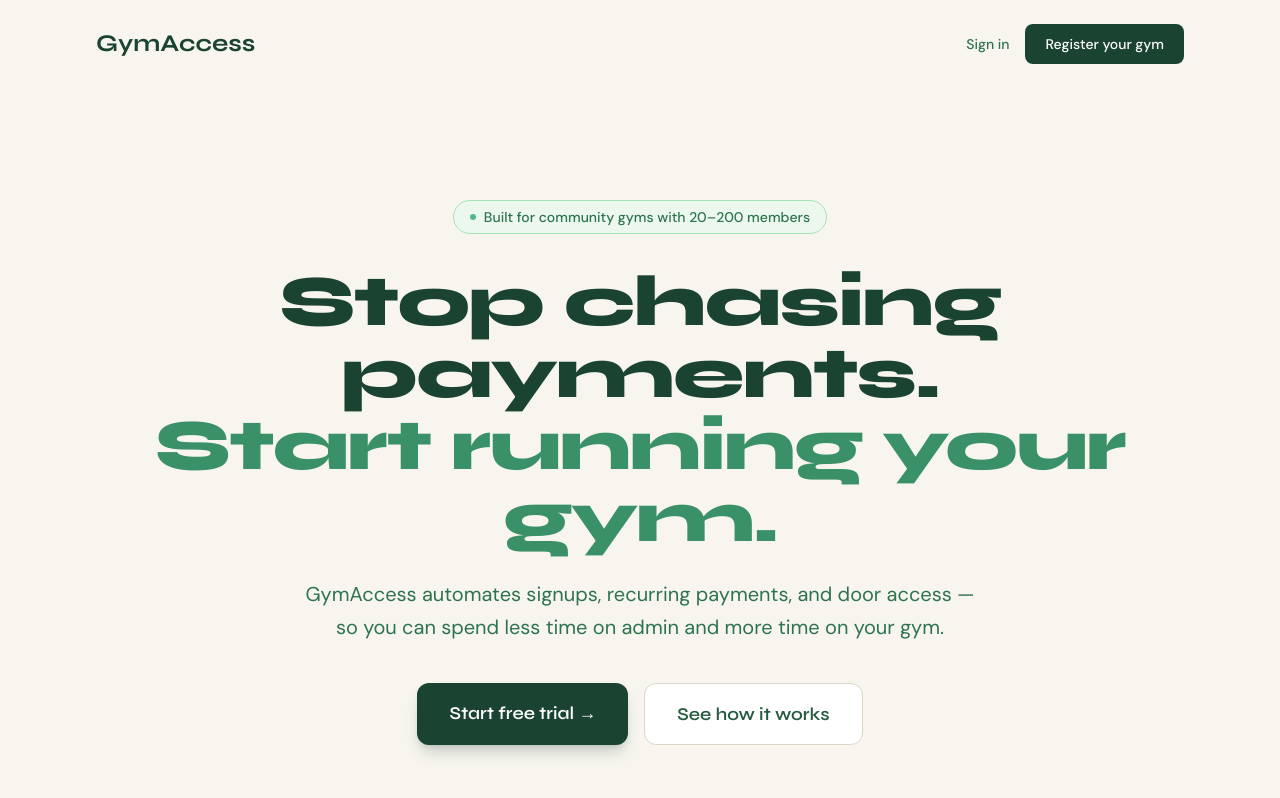
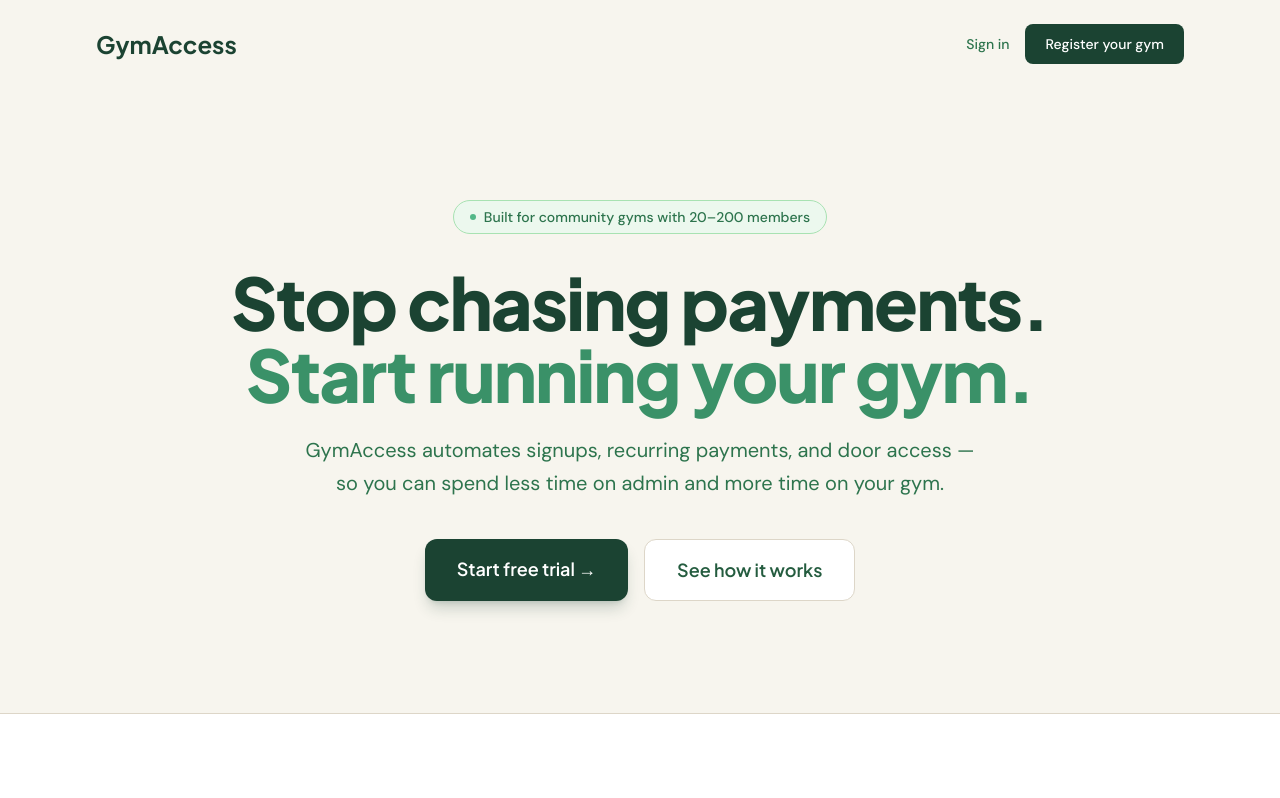
Before and after one commit to KjetilW/gymaccess-app, a Next.js app in the folder frontend/: page / in a window 1280 px wide. Shown: the top 798 px of the page. Built offline with nearby package versions, Linux system fonts and the light colour scheme.

Commit message:
feat: update font imports and usage in layout component

```diff
--- a/frontend/src/app/layout.tsx
+++ b/frontend/src/app/layout.tsx
@@ -1,8 +1,8 @@
 import type { Metadata } from 'next';
-import { Syne, DM_Sans } from 'next/font/google';
+import { Plus_Jakarta_Sans, DM_Sans } from 'next/font/google';
 import './globals.css';
 
-const syne = Syne({
+const plusJakarta = Plus_Jakarta_Sans({
   subsets: ['latin'],
   weight: ['400', '600', '700', '800'],
   variable: '--font-syne',
@@ -27,7 +27,7 @@ export default function RootLayout({
   children: React.ReactNode;
 }) {
   return (
-    <html lang="en" className={`${syne.variable} ${dmSans.variable}`}>
+    <html lang="en" className={`${plusJakarta.variable} ${dmSans.variable}`}>
       <body className="min-h-screen bg-warm-50 text-forest-900 antialiased font-body">
         {children}
       </body>
```
